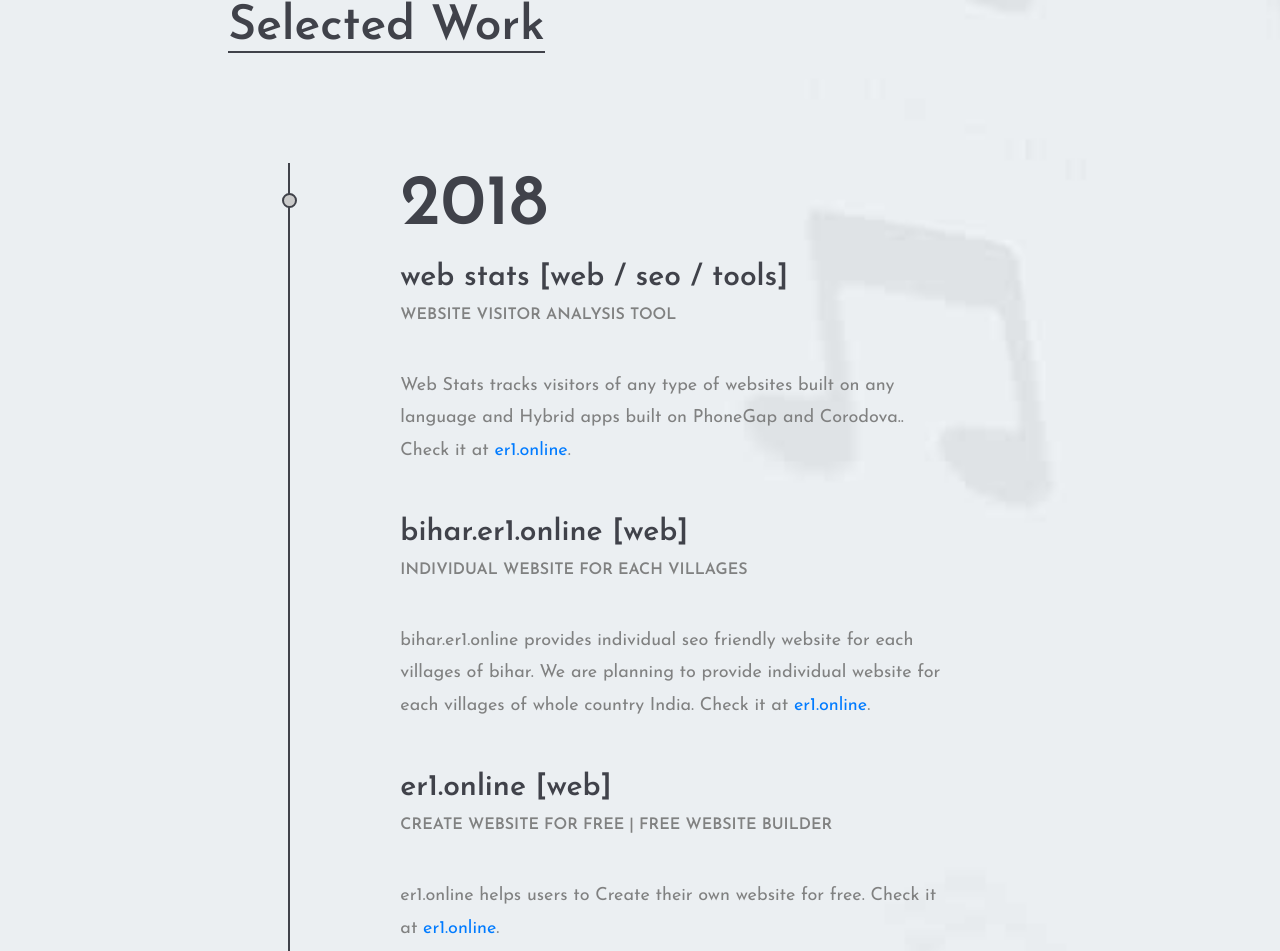
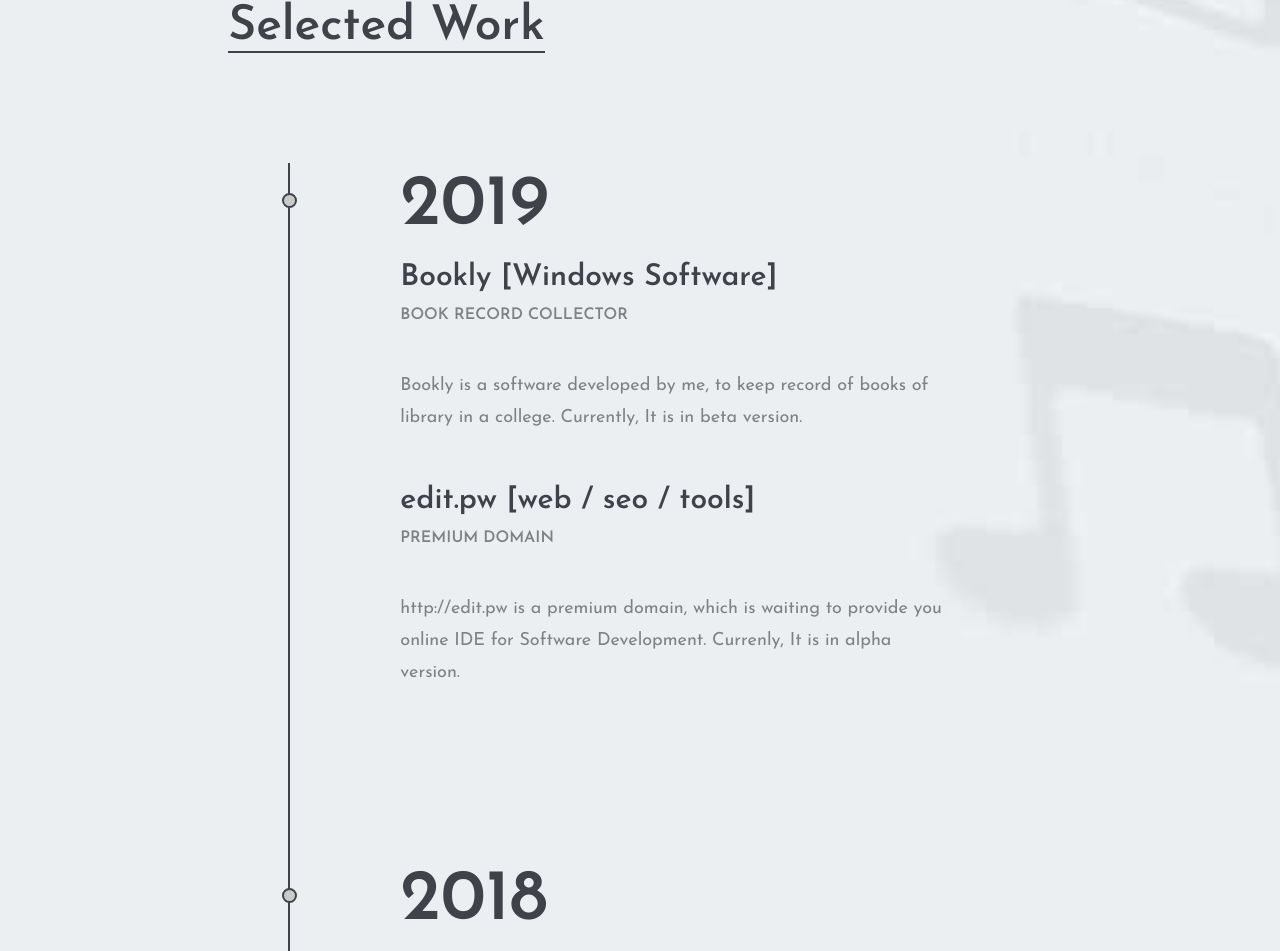
Before and after one commit to hkmishra/hkmishra.github.io, a plain HTML site: page index.html in a window 1280 px wide. Shown: the part 2354-3305 px from the top of the page. Drawn offline with nearby package versions, Linux system fonts and the light colour scheme.

Commit message:
Update index.html

```diff
--- a/index.html
+++ b/index.html
@@ -137,6 +137,17 @@
 						<h2>Selected Work</h2>
 					</div>
 					<ul class="resume-list">
+						<li>
+							<h2>2019</h2>
+							<h3>Bookly [Windows Software]</h3>
+							<h4>Book Record Collector</h4>
+							<p>Bookly is a software developed by me, to keep record of books of library in a college. Currently, It is in beta version.</p>
+							<br><br>
+							<h3>edit.pw [web / seo / tools]</h3>
+							<h4>Premium domain</h4>
+							<p>http://edit.pw is a premium domain, which is waiting to provide you online IDE for Software Development. Currenly, It is in alpha version.</p>
+							<br><br>
+						</li>
 						<li>
 							<h2>2018</h2>
 							<h3>web stats [web / seo / tools]</h3>
```
